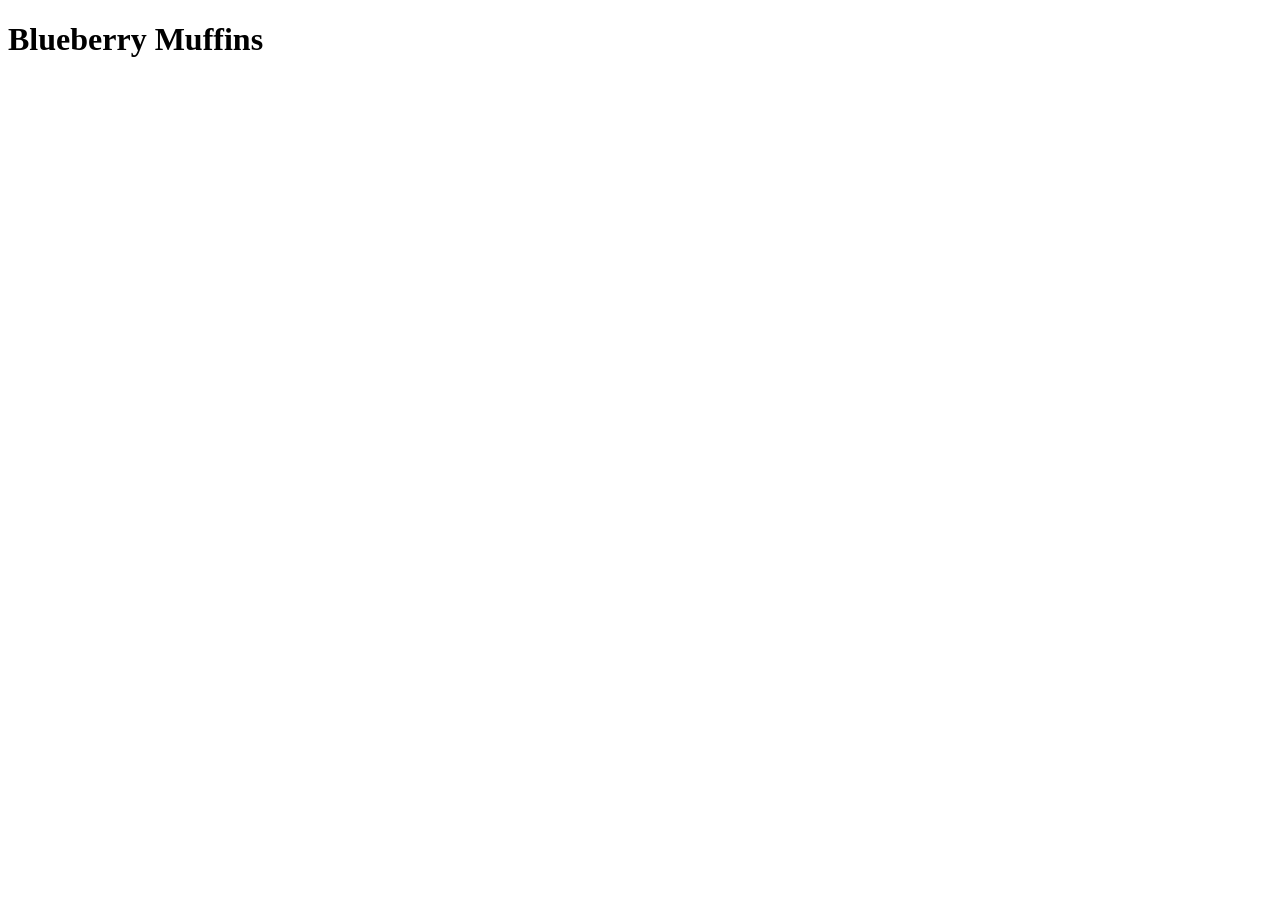
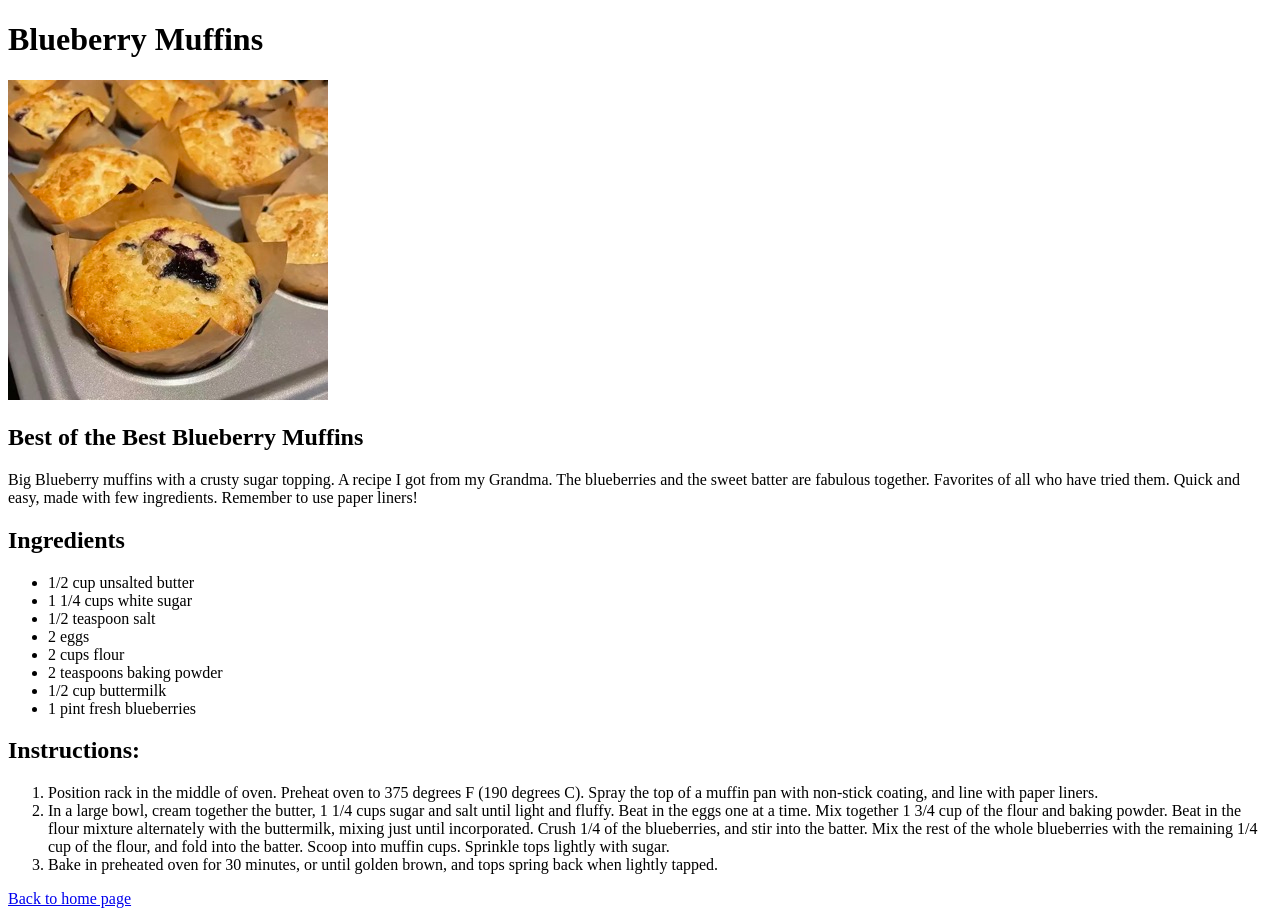
Before and after one commit to tmhetz/odin-recipes, a plain HTML site: page recipes/blueberry-muffins.html in a window 1280 px wide. Before the commit the page ends 800 px from the top, so only its background shows below. Drawn offline with Linux system fonts and the light colour scheme.

Commit message:
Update the blueberry recipe page
Information added includes picture, description, ingredients, and steps
to bake blueberry muffins. A link was also added to go back to the home
page.

```diff
--- a/recipes/blueberry-muffins.html
+++ b/recipes/blueberry-muffins.html
@@ -6,5 +6,26 @@
     </head>
     <body>
         <h1>Blueberry Muffins</h1>
+        <img src ="../img/muffin-image.jpeg">
+        <h2>Best of the Best Blueberry Muffins</h2>
+        <p>Big Blueberry muffins with a crusty sugar topping. A recipe I got from my Grandma. The blueberries and the sweet batter are fabulous together. Favorites of all who have tried them. Quick and easy, made with few ingredients. Remember to use paper liners!</p>
+        <h2>Ingredients</h2>
+        <ul>
+            <li>1/2 cup unsalted butter</li>
+            <li>1 1/4 cups white sugar</li>
+            <li>1/2 teaspoon salt</li>
+            <li>2 eggs</li>
+            <li>2 cups flour</li>
+            <li>2 teaspoons baking powder</li>
+            <li>1/2 cup buttermilk</li>
+            <li>1 pint fresh blueberries</li>
+        </ul>
+        <h2>Instructions:</h2>
+        <ol>
+            <li>Position rack in the middle of oven. Preheat oven to 375 degrees F (190 degrees C). Spray the top of a muffin pan with non-stick coating, and line with paper liners.</li>
+            <li>In a large bowl, cream together the butter, 1 1/4 cups sugar and salt until light and fluffy. Beat in the eggs one at a time. Mix together 1 3/4 cup of the flour and baking powder. Beat in the flour mixture alternately with the buttermilk, mixing just until incorporated. Crush 1/4 of the blueberries, and stir into the batter. Mix the rest of the whole blueberries with the remaining 1/4 cup of the flour, and fold into the batter. Scoop into muffin cups. Sprinkle tops lightly with sugar.</li>
+            <li>Bake in preheated oven for 30 minutes, or until golden brown, and tops spring back when lightly tapped.</li>
+        </ol>
+        <a href="../index.html">Back to home page</a>
     </body>
 </html>
```
Also changed, not shown: img/muffin-image.jpeg (added), 1 other file.
